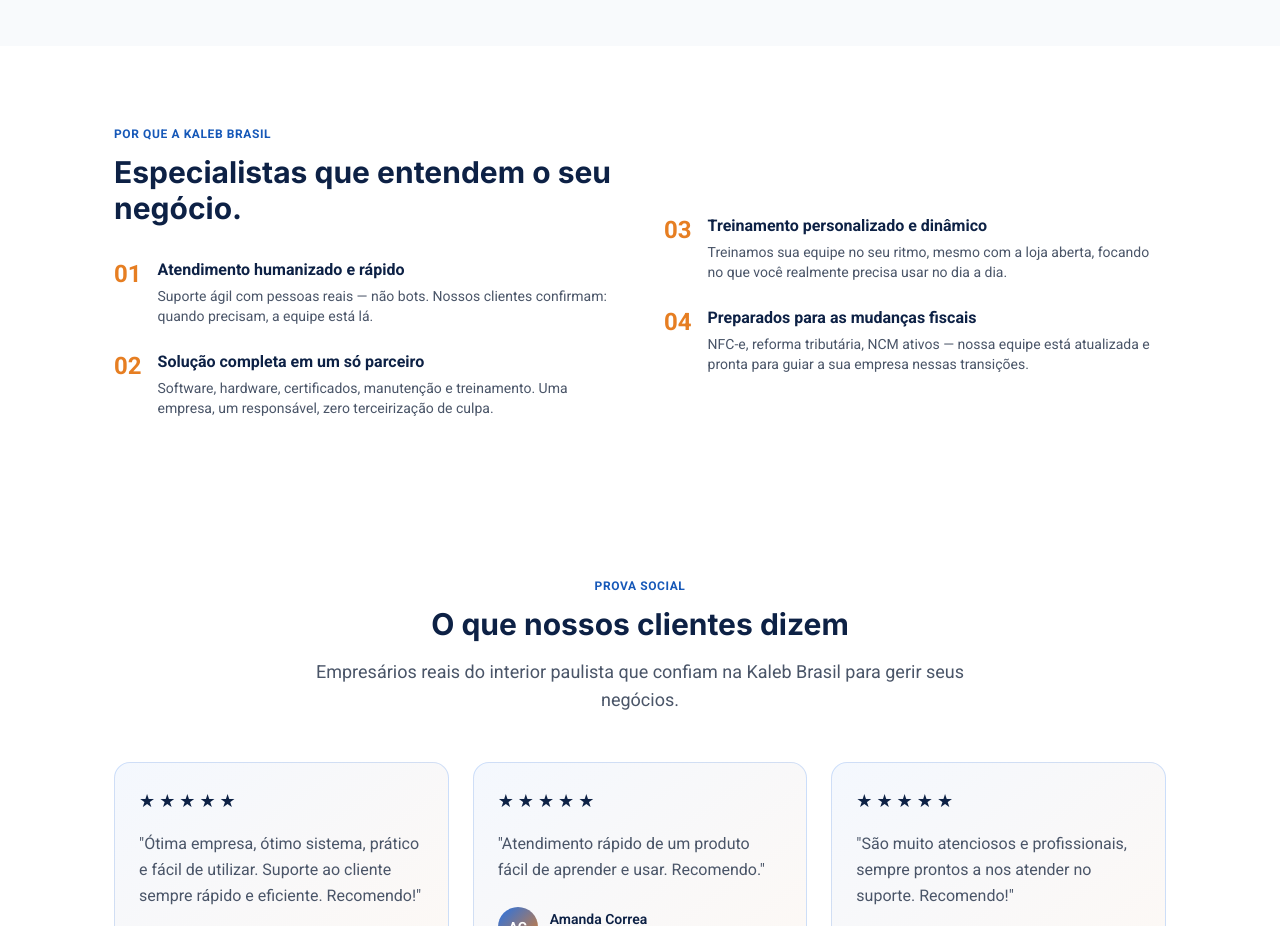
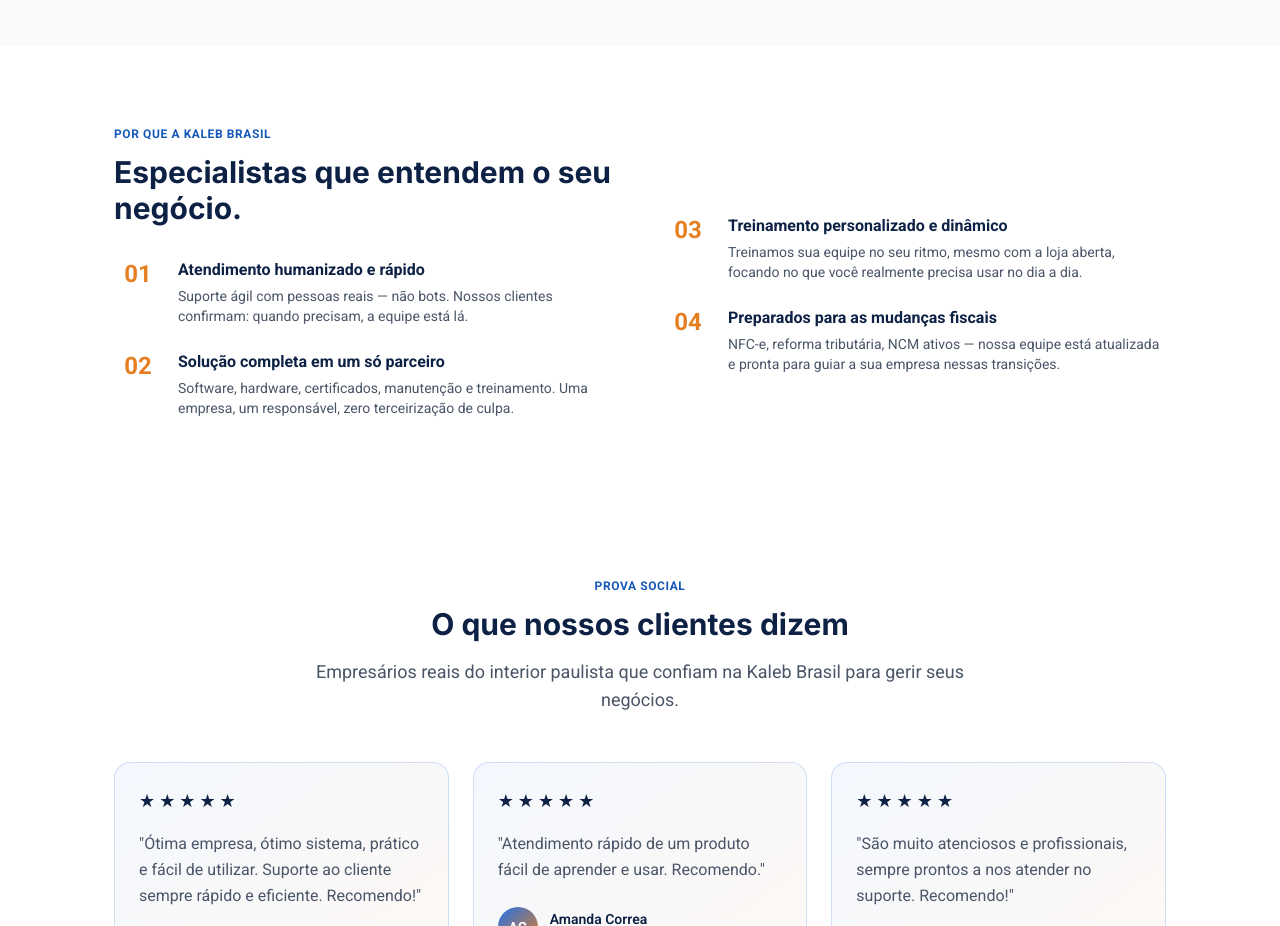
Before and after one commit to alsedan-coder/kaleb-brasil-landing, a Next.js app: page / in a window 1280 px wide. Shown: the part 1940-2866 px from the top of the page. Built offline with nearby package versions, Linux system fonts and the light colour scheme.

Commit message:
Correção do alinhamento horizontal dos números 1-2-3-4 na seção diferenciais

```diff
--- a/app/page.tsx
+++ b/app/page.tsx
@@ -272,6 +272,7 @@
       {/* Diferenciais */}
       <section id="diferenciais" className="py-20 bg-white text-navy">
         <div className="container-custom">
+          <div className="max-w-6xl mx-auto">
             <div className="grid grid-cols-1 md:grid-cols-2 gap-12">
               {/* Left - Text */}
               <motion.div initial={{ opacity: 0, y: 20 }} whileInView={{ opacity: 1, y: 0 }} transition={{ duration: 0.6 }}>
@@ -284,7 +285,7 @@
                     { num: "02", title: "Solução completa em um só parceiro", desc: "Software, hardware, certificados, manutenção e treinamento. Uma empresa, um responsável, zero terceirização de culpa." }
                   ].map((item, idx) => (
                     <div key={idx} className="flex gap-4">
-                    <div className="text-2xl font-bold text-accent flex-shrink-0">{item.num}</div>
+                      <div className="text-2xl font-bold text-accent flex-shrink-0 w-12 text-center">{item.num}</div>
                       <div>
                         <h4 className="font-bold text-navy mb-1">{item.title}</h4>
                         <p className="text-text-soft text-sm">{item.desc}</p>
@@ -295,14 +296,14 @@
               </motion.div>
 
               {/* Right - Text */}
-            <motion.div initial={{ opacity: 0, y: 20 }} whileInView={{ opacity: 1, y: 0 }} transition={{ duration: 0.6, delay: 0.2 }} className="md:mt-[88px]">
-              <div className="space-y-6">
+              <motion.div initial={{ opacity: 0, y: 20 }} whileInView={{ opacity: 1, y: 0 }} transition={{ duration: 0.6, delay: 0.2 }}>
+                <div className="space-y-6 md:mt-[88px]">
                   {[
                     { num: "03", title: "Treinamento personalizado e dinâmico", desc: "Treinamos sua equipe no seu ritmo, mesmo com a loja aberta, focando no que você realmente precisa usar no dia a dia." },
                     { num: "04", title: "Preparados para as mudanças fiscais", desc: "NFC-e, reforma tributária, NCM ativos — nossa equipe está atualizada e pronta para guiar a sua empresa nessas transições." }
                   ].map((item, idx) => (
                     <div key={idx} className="flex gap-4">
-                    <div className="text-2xl font-bold text-accent flex-shrink-0">{item.num}</div>
+                      <div className="text-2xl font-bold text-accent flex-shrink-0 w-12 text-center">{item.num}</div>
                       <div>
                         <h4 className="font-bold text-navy mb-1">{item.title}</h4>
                         <p className="text-text-soft text-sm">{item.desc}</p>
@@ -311,6 +312,7 @@
                   ))}
                 </div>
               </motion.div>
+            </div>
           </div>
         </div>
       </section>
```
Lines whose indentation alone changed are shown as unchanged.
